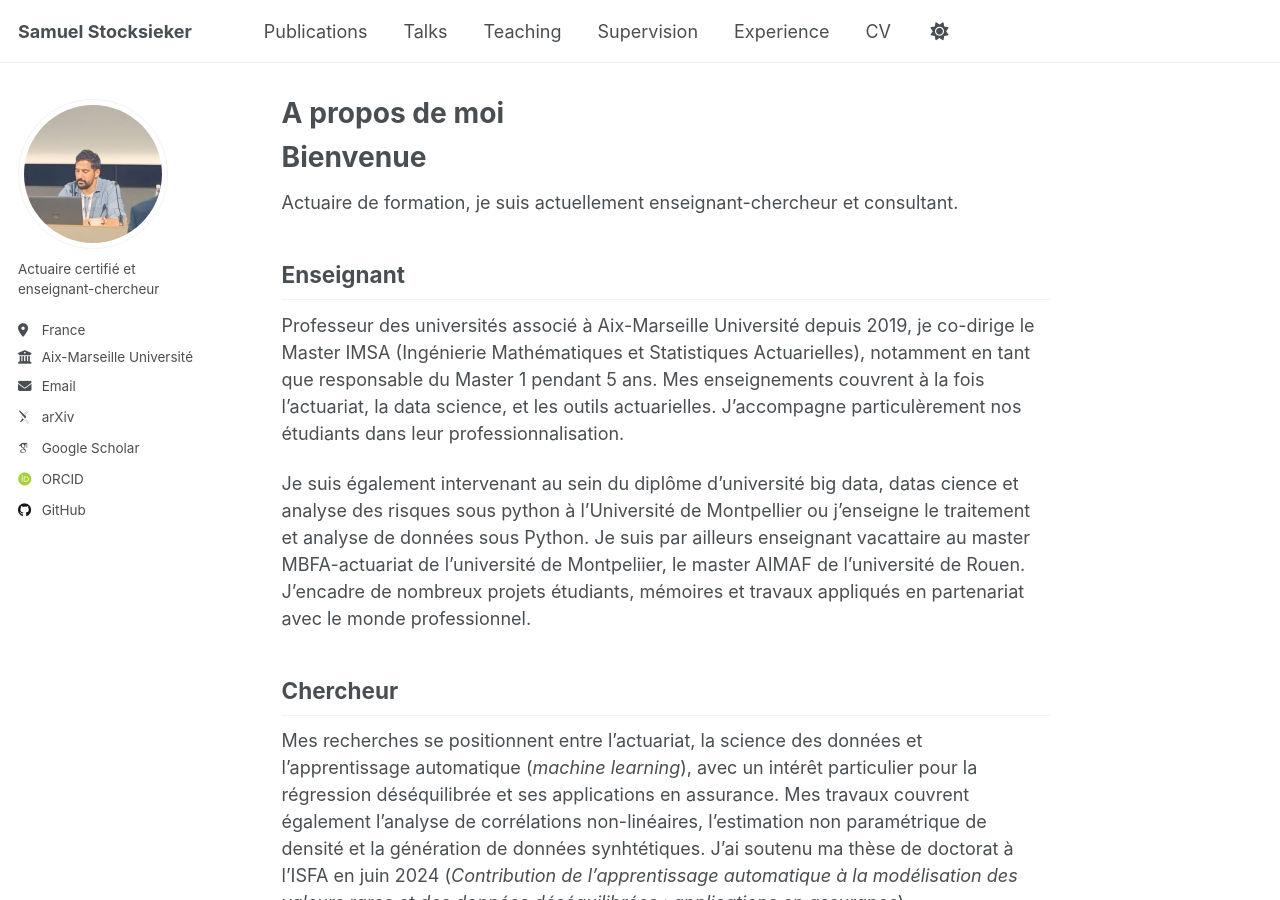
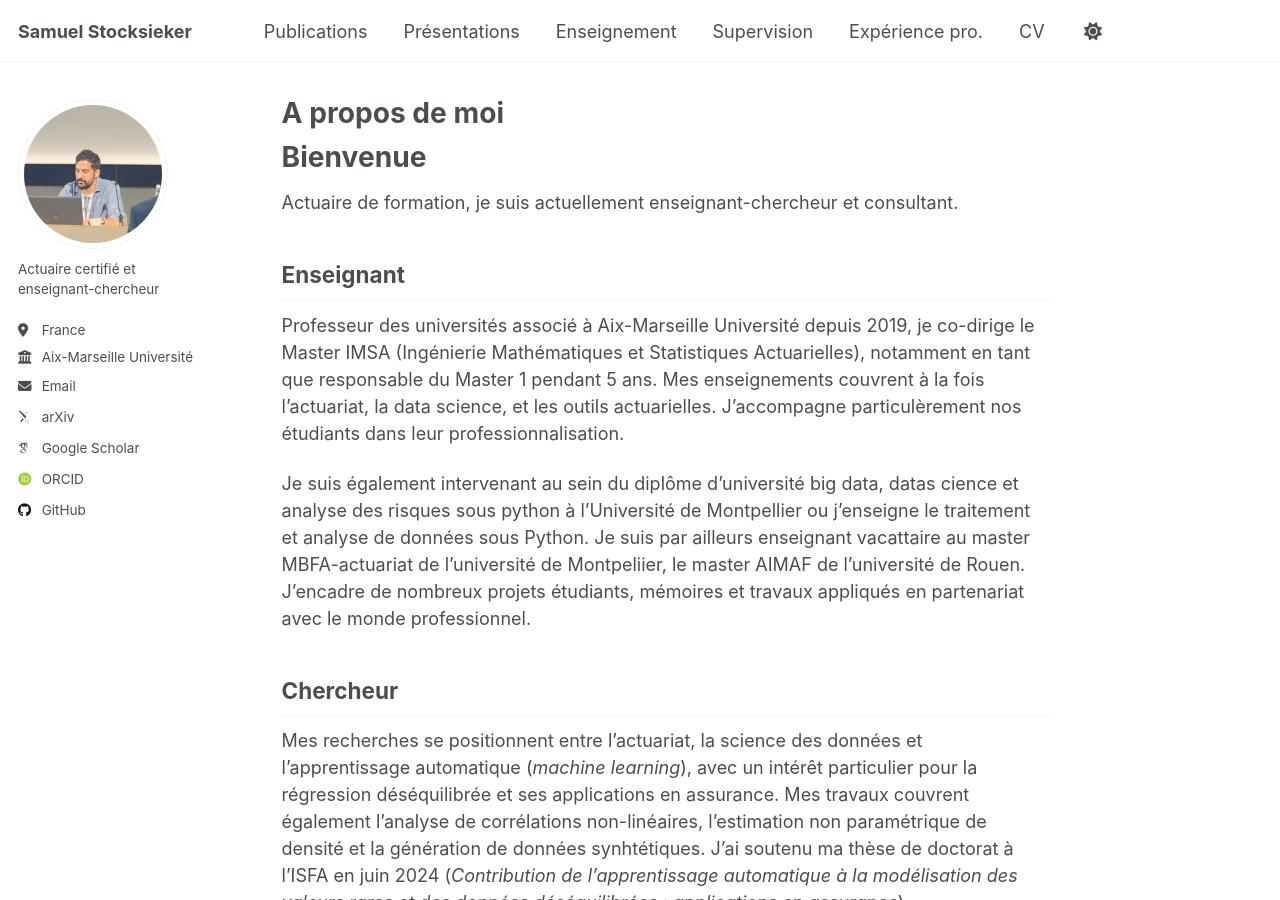
Before and after one commit to sstocksieker/sstocksieker.github.io, a Jekyll site: the page built from _pages/about.md, in a window 1280 px wide and 900 px high. Built offline with Jekyll 4.4.1, drawn with Linux system fonts in a browser that asks for light colours; some web fonts are replaced; a script that is not in the unit is left out.

Commit message:
Update navigation.yml

```diff
--- a/_data/navigation.yml
+++ b/_data/navigation.yml
@@ -11,16 +11,16 @@ main:
   - title: "Publications"
     url: /publications/
 
-  - title: "Talks"
+  - title: "Présentations"
     url: /talks/
 
-  - title: "Teaching"
+  - title: "Enseignement"
     url: /teaching/
 
   - title: "Supervision"
     url: /supervision/
 
-  - title: "Experience"
+  - title: "Expérience pro."
     url: /experience/
 
   # - title: "Portfolio"
```
